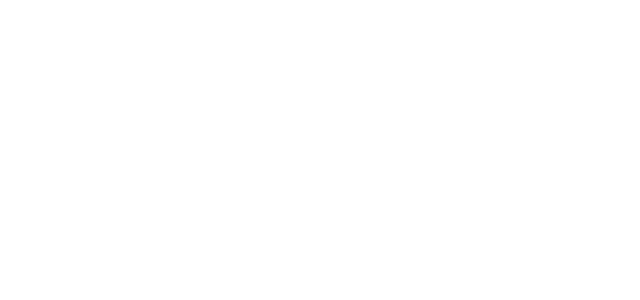
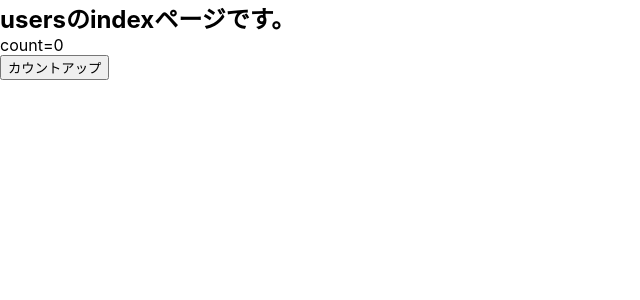
Before and after one commit to KETAKOM/nuxt-study, a Nuxt app in the folder docker/nuxt/src/app/: page /user in a window 1280 px wide. Before the commit this address had no page. Shown: the top 300 px of the page, without its empty margins (0-640 px from the left). Built offline with nearby package versions, Linux system fonts and the light colour scheme.

Commit message:
add counter

```diff
--- a/docker/nuxt/src/app/pages/sample/index.vue
+++ b/docker/nuxt/src/app/pages/sample/index.vue
@@ -1,13 +1,11 @@
 <template>
   <section class="container">
     <div>
-      <h1 class="title">
+      <h1>
         サンプルページです。
       </h1>
       <app-sample/>
-
       <nuxt-link to="/">トップページへのリンク</nuxt-link>
-
     </div>
   </section>
 </template>
--- /dev/null
+++ b/docker/nuxt/src/app/pages/user/index.vue
@@ -0,0 +1,22 @@
+<template>
+  <section class="container">
+    <div>
+      <h1>usersのindexページです。</h1>
+      <p>count={{count}}</p>
+      <button @click="addCount">カウントアップ</button>
+    </div>
+  </section>
+</template>
+
+<script>
+export default {
+  computed: {
+    count () { return this.$store.state.counter.count }
+  },
+  methods: {
+    addCount (e) {
+      this.$store.commit('counter/add')
+    }
+  }
+}
+</script>
--- /dev/null
+++ b/docker/nuxt/src/app/store/counter.js
@@ -0,0 +1,9 @@
+export const state = () => ({
+    count: 0
+  })
+
+  export const mutations = {
+    add (state) {
+      state.count += 1
+    }
+  }
```
Also changed, not shown: 1 other file (tests, documents, lock files or other folders).
